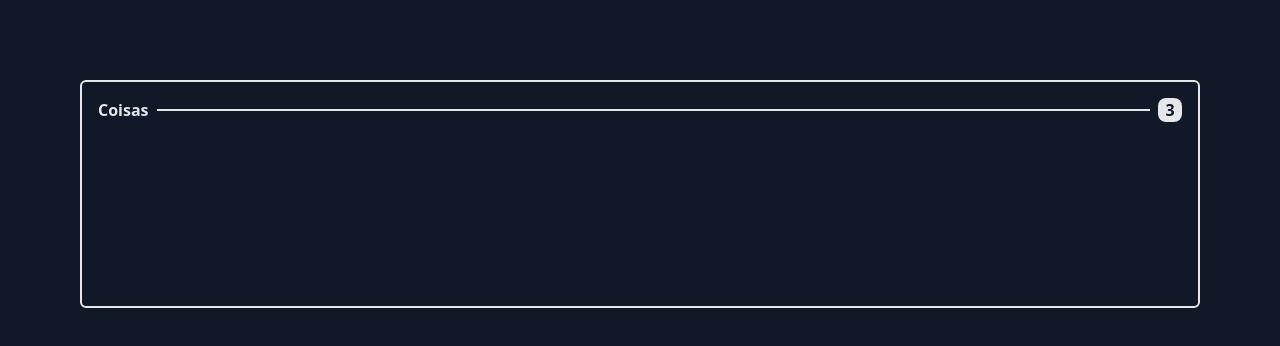
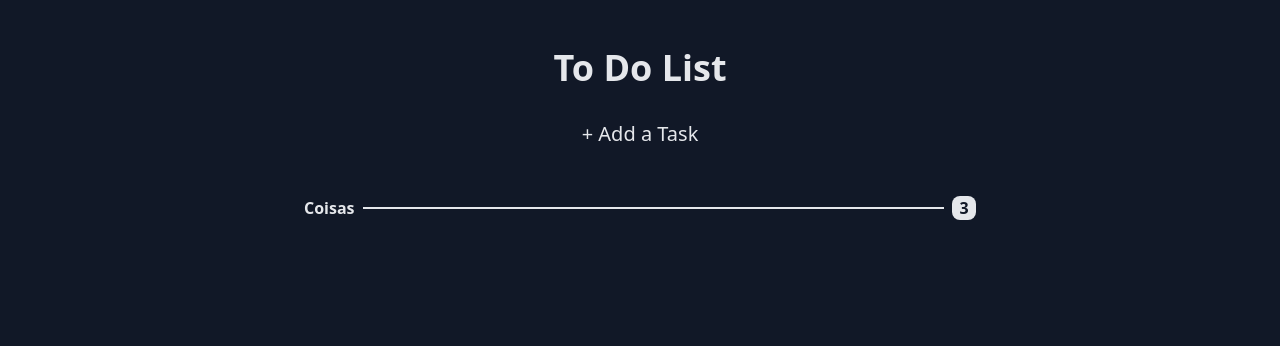
Before and after one commit to taleshrocha/todolist-front, a Next.js app: page / in a window 1280 px wide. Shown: the top 346 px of the page. Built offline with nearby package versions, Linux system fonts and the light colour scheme.

Commit message:
Adjustments

```diff
--- a/src/pages/index.jsx
+++ b/src/pages/index.jsx
@@ -13,11 +13,13 @@ export default function Home() {
       </Head>
       <main
         className="
-          flex
-          bg-gray-900 w-full min-h-screen h-full p-20
+          flex flex-col items-center
+          bg-gray-900 w-full min-h-screen h-full px-72 py-12 space-y-8
         "
       >
-        <div className="border-2 border-gray-200 rounded-md h-max w-full">
+        <h1 className="text-gray-200 font-bold text-4xl">To Do List</h1>
+        <p className="text-gray-200 text-xl">+ Add a Task</p>
+        <div className="rounded-md h-max w-full">
           <Folder>
             <Task />
             <Task />
```
